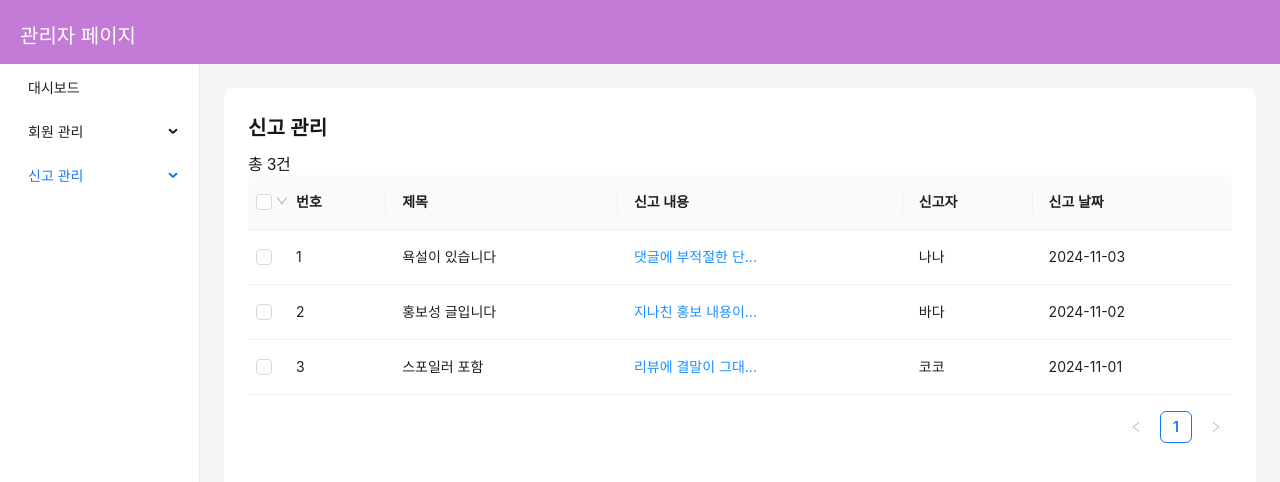
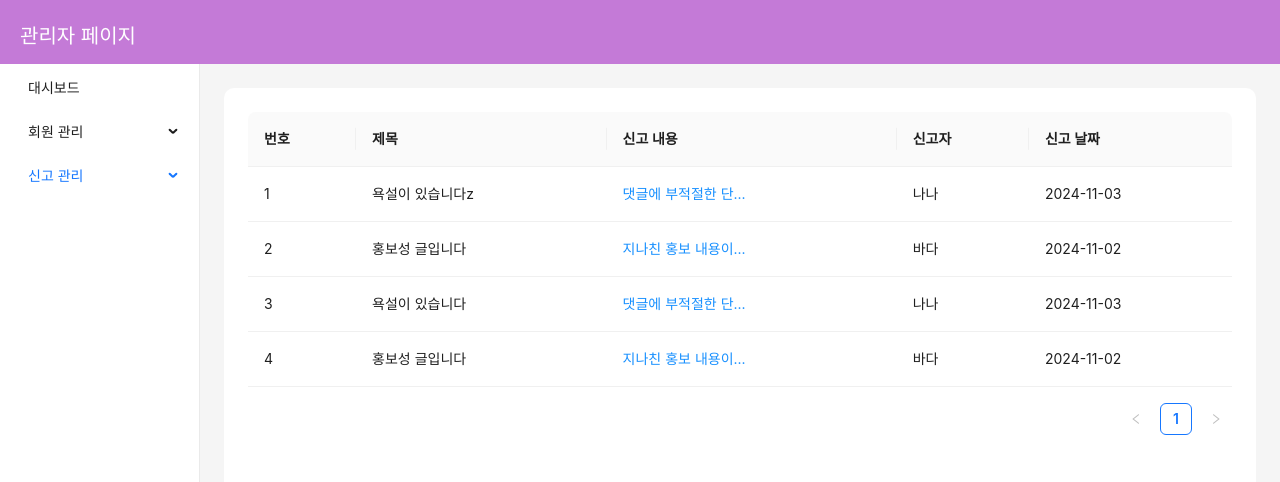
Before and after one commit to ItdaHub/admin-page, a Next.js app: page /reports/comment in a window 1280 px wide. Shown: the top 482 px of the page. Built offline with nearby package versions, Linux system fonts and the light colour scheme.

Commit message:
Fix: 신고관리 (댓글&소설)

```diff
--- /dev/null
+++ b/src/components/ReportManagement/index.tsx
@@ -0,0 +1,47 @@
+import { Table } from "antd";
+import { useRouter } from "next/router";
+
+interface ReportData {
+  id: number;
+  title: string;
+  content: string;
+  reporter: string;
+  date: string;
+}
+
+interface Props {
+  data: ReportData[];
+  type: "comment" | "novel";
+}
+
+const ReportManagement = ({ data, type }: Props) => {
+  const router = useRouter();
+
+  const handleContentClick = (report: ReportData) => {
+    router.push(`/reports/${type}/${report.id}`);
+  };
+
+  const columns = [
+    { key: "id", title: "번호", dataIndex: "id" },
+    { key: "title", title: "제목", dataIndex: "title" },
+    {
+      key: "content",
+      title: "신고 내용",
+      dataIndex: "content",
+      render: (text: string, record: ReportData) => (
+        <span
+          onClick={() => handleContentClick(record)}
+          style={{ cursor: "pointer", color: "#1890ff" }}
+        >
+          {text.length > 10 ? text.slice(0, 10) + "..." : text}
+        </span>
+      ),
+    },
+    { key: "reporter", title: "신고자", dataIndex: "reporter" },
+    { key: "date", title: "신고 날짜", dataIndex: "date" },
+  ];
+
+  return <Table columns={columns} dataSource={data} rowKey="id" />;
+};
+
+export default ReportManagement;
--- a/src/features/ReportManagement/index.tsx
+++ /dev/null
@@ -1,136 +0,0 @@
-import { Table } from "antd";
-import { ReportManageStyled } from "./styled";
-import clsx from "clsx";
-import { useState, useEffect } from "react";
-import api from "@/utill/api";
-import { useRouter } from "next/router";
-
-const sample = [
-  {
-    id: 1,
-    title: "욕설이 있습니다",
-    content: "댓글에 부적절한 단어가 있어요.",
-    reporter: "나나",
-    date: "2024-11-03",
-  },
-  {
-    id: 2,
-    title: "홍보성 글입니다",
-    content: "지나친 홍보 내용이 포함되어 있어요.",
-    reporter: "바다",
-    date: "2024-11-02",
-  },
-  {
-    id: 3,
-    title: "스포일러 포함",
-    content: "리뷰에 결말이 그대로 나와 있어요.",
-    reporter: "코코",
-    date: "2024-11-01",
-  },
-];
-
-const ReportManagement = () => {
-  const router = useRouter();
-
-  // 데이터 상태 (나중에 API 연동하여 저장) (현재는 sample)
-  const [data, setData] = useState(sample);
-
-  // 선택한 행의 ID
-  const [selectedRowKeys, setSelectedRowKeys] = useState<React.Key[]>([]);
-
-  // 신고 내용 클릭 시 상세 페이지로 이동
-  const handleContentClick = (report: any) => {
-    router.push(`/reports/comment/${report.id}`);
-  };
-
-  // 신고 내용 컬럼 내용 일부만 보여주는 함수
-  const shortContent = (text: string, record: any) => (
-    <span
-      style={{ cursor: "pointer", color: "#1890ff" }}
-      onClick={() => handleContentClick(record)}
-    >
-      {text.length > 10 ? text.slice(0, 10) + "..." : text}
-    </span>
-  );
-
-  const col = [
-    {
-      key: "id",
-      title: "번호",
-      dataIndex: "id",
-    },
-    {
-      key: "title",
-      title: "제목",
-      dataIndex: "title",
-    },
-    {
-      key: "content",
-      title: "신고 내용",
-      dataIndex: "content",
-      render: shortContent,
-    },
-    {
-      key: "reporter",
-      title: "신고자",
-      dataIndex: "reporter",
-    },
-    {
-      key: "date",
-      title: "신고 날짜",
-      dataIndex: "date",
-    },
-  ];
-  // 행 선택 핸들러
-  const onSelectChange = (newSelectedRowKeys: React.Key[]) => {
-    console.log("선택한 행 ID:", newSelectedRowKeys);
-    setSelectedRowKeys(newSelectedRowKeys);
-  };
-
-  // 신고 데이터 불러오기 (API 연결 후에 사용 가능)
-  //   useEffect(() => {
-  //     // API 호출
-  //     const getReports = async () => {
-  //       try {
-  //         const res = await api.get("/reports/comment"); // ←  URL 변경해야 함
-  //         // key 값이 없는 경우, index를 key로 추가
-  //         const datas = res.data.map((item: any, index: number) => ({
-  //           ...item,
-  //           id: item.id || index + 1,
-  //         }));
-  //         setData(datas);
-  //       } catch (err) {
-  //         console.error("신고 데이터를 불러오는 중 에러 발생:", err);
-  //       }
-  //     };
-
-  //     getReports();
-  //   }, []);
-
-  const rowSelection = {
-    selectedRowKeys,
-    onChange: onSelectChange,
-    selections: [
-      Table.SELECTION_ALL,
-      Table.SELECTION_INVERT,
-      Table.SELECTION_NONE,
-    ],
-  };
-
-  return (
-    <ReportManageStyled className={clsx("report-wrap")}>
-      <div className="report-title">신고 관리</div>
-      <div className="report-info">
-        <div className="report-total-num">총 {data.length}건</div>
-      </div>
-      <Table
-        columns={col}
-        dataSource={data}
-        rowSelection={rowSelection}
-        rowKey="id"
-      />
-    </ReportManageStyled>
-  );
-};
-
-export default ReportManagement;
--- a/src/pages/reports/comment/index.tsx
+++ b/src/pages/reports/comment/index.tsx
@@ -1,6 +1,45 @@
-import ReportManagement from "@/features/ReportManagement";
+import ReportManagement from "@/components/ReportManagement";
+
+interface ReportData {
+  id: number;
+  title: string;
+  content: string;
+  reporter: string;
+  date: string;
+}
+
+const sample: ReportData[] = [
+  {
+    id: 1,
+    title: "욕설이 있습니다z",
+    content: "댓글에 부적절한 단어가 있어요.",
+    reporter: "나나",
+    date: "2024-11-03",
+  },
+  {
+    id: 2,
+    title: "홍보성 글입니다",
+    content: "지나친 홍보 내용이 포함되어 있어요.",
+    reporter: "바다",
+    date: "2024-11-02",
+  },
+  {
+    id: 3,
+    title: "욕설이 있습니다",
+    content: "댓글에 부적절한 단어가 있어요.",
+    reporter: "나나",
+    date: "2024-11-03",
+  },
+  {
+    id: 4,
+    title: "홍보성 글입니다",
+    content: "지나친 홍보 내용이 포함되어 있어요.",
+    reporter: "바다",
+    date: "2024-11-02",
+  },
+];
 
 const Reports = () => {
-  return <ReportManagement />;
+  return <ReportManagement data={sample} type="comment" />;
 };
 export default Reports;
--- a/src/utill/createSideMenu.tsx
+++ b/src/utill/createSideMenu.tsx
@@ -50,6 +50,10 @@ export const sidebarMenus = createSidebarMenus([
         key: "/reports/comment",
         label: "댓글",
       },
+      {
+        key: "/reports/novel",
+        label: "소설",
+      },
     ],
   },
 ]);
```
Also changed, not shown: src/components/ReportDetail/index.tsx (renamed from src/features/ReportDetail/index.tsx, +17 -12 lines), src/pages/reports/comment/[id].tsx (+33 -8 lines), src/pages/reports/novel/[id].tsx (added, +35 -0 lines), src/pages/reports/novel/index.tsx (added, +23 -0 lines), src/components/ReportDetail/styled.ts (renamed from src/features/ReportDetail/styled.ts), src/components/ReportManagement/styled.ts (renamed from src/features/ReportManagement/styled.ts).
